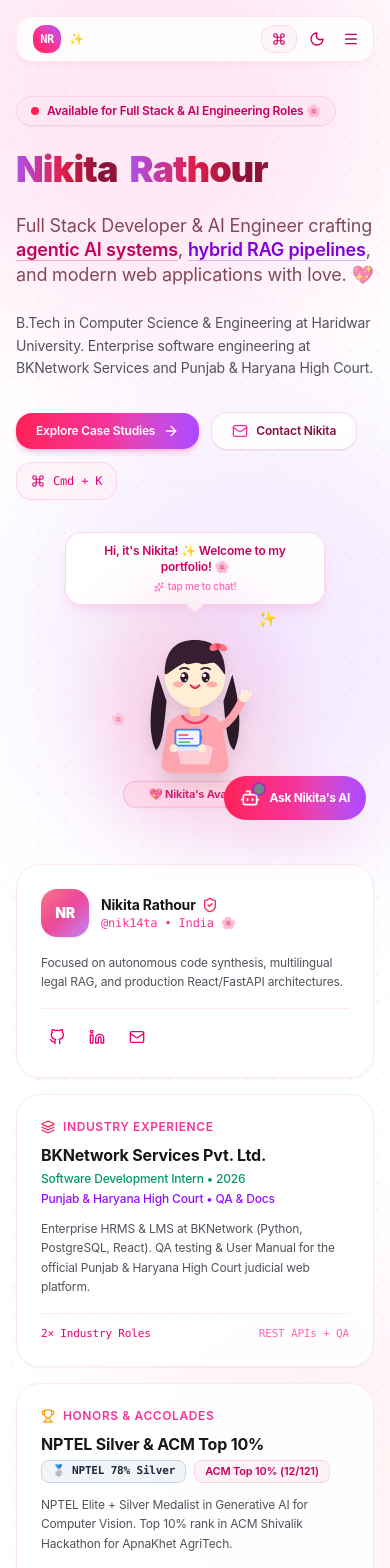
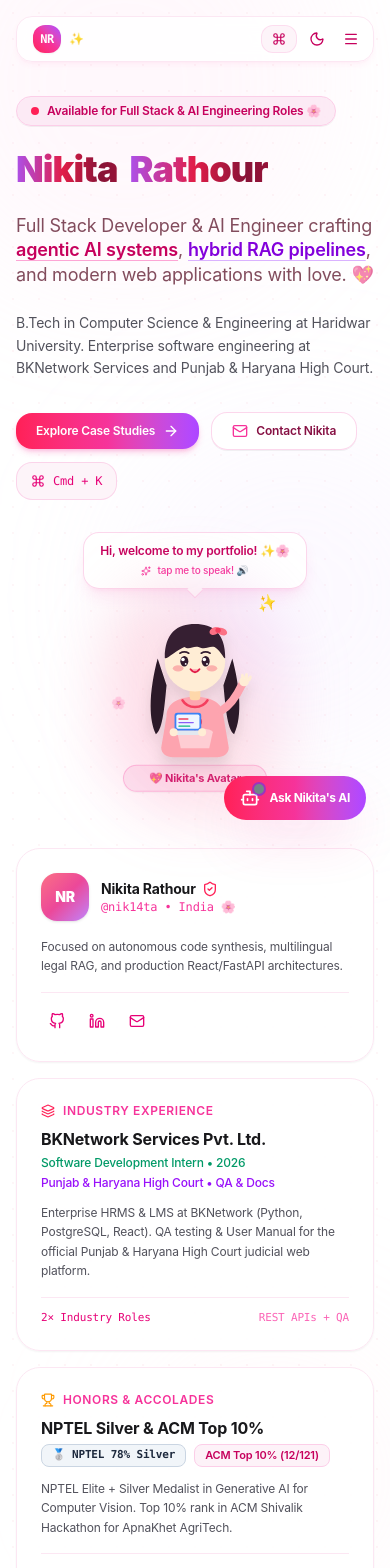
Before and after one commit to nik14ta/portfolio, a React (Vite) app: page / in a window 390 px wide. Shown: the top 1568 px of the page. Built offline with nearby package versions, Linux system fonts and the light colour scheme.

Commit message:
Add mascot voice audio and soften mobile pink lighting

```diff
--- a/src/components/Hero.jsx
+++ b/src/components/Hero.jsx
@@ -26,21 +26,21 @@ export default function Hero({ openCommandPalette }) {
   return (
     <section id="hero" className="relative pt-24 pb-16 md:pt-32 md:pb-24 overflow-hidden">
 
-      {/* Floating Dreamy Ambient Orbs (Pinterest Soft Pastels) */}
+      {/* Floating Dreamy Ambient Orbs (Soft, muted on mobile to prevent over-saturation) */}
       <div className="pointer-events-none absolute inset-0 overflow-hidden">
         <motion.div
-          className="absolute -top-24 -left-20 w-[420px] h-[420px] rounded-full bg-pink-300/25 dark:bg-pink-600/12 blur-3xl"
-          animate={{ scale: [1, 1.2, 1], x: [0, 25, 0], y: [0, -20, 0] }}
+          className="absolute -top-24 -left-20 w-[380px] h-[380px] rounded-full bg-pink-200/15 sm:bg-pink-300/20 dark:bg-pink-600/8 blur-3xl"
+          animate={{ scale: [1, 1.15, 1], x: [0, 20, 0], y: [0, -15, 0] }}
           transition={{ duration: 10, repeat: Infinity, ease: 'easeInOut' }}
         />
         <motion.div
-          className="absolute top-1/4 -right-20 w-96 h-96 rounded-full bg-purple-300/25 dark:bg-purple-600/12 blur-3xl"
-          animate={{ scale: [1, 1.18, 1], x: [0, -20, 0], y: [0, 25, 0] }}
+          className="absolute top-1/4 -right-20 w-80 h-80 rounded-full bg-purple-200/15 sm:bg-purple-300/18 dark:bg-purple-600/8 blur-3xl"
+          animate={{ scale: [1, 1.12, 1], x: [0, -15, 0], y: [0, 20, 0] }}
           transition={{ duration: 12, repeat: Infinity, ease: 'easeInOut', delay: 1 }}
         />
         <motion.div
-          className="absolute bottom-10 left-1/3 w-88 h-88 rounded-full bg-rose-200/25 dark:bg-rose-500/10 blur-3xl"
-          animate={{ scale: [1, 1.15, 1], y: [0, -25, 0] }}
+          className="absolute bottom-10 left-1/3 w-72 h-72 rounded-full bg-rose-100/15 sm:bg-rose-200/18 dark:bg-rose-500/8 blur-3xl"
+          animate={{ scale: [1, 1.1, 1], y: [0, -20, 0] }}
           transition={{ duration: 14, repeat: Infinity, ease: 'easeInOut', delay: 3 }}
         />
       </div>
--- a/src/components/NikitaMascot.jsx
+++ b/src/components/NikitaMascot.jsx
@@ -1,21 +1,54 @@
 import React, { useState } from 'react';
 import { motion, AnimatePresence } from 'framer-motion';
-import { Sparkles, Heart, MessageCircle } from 'lucide-react';
+import { Sparkles, Volume2, VolumeX } from 'lucide-react';
 import confetti from 'canvas-confetti';
 import { soundManager } from '../utils/audio';
 
 export default function NikitaMascot() {
   const [messageIndex, setMessageIndex] = useState(0);
   const [isWaving, setIsWaving] = useState(false);
+  const [isSpeaking, setIsSpeaking] = useState(false);
 
   const messages = [
-    "Hi, it's Nikita! ✨ Welcome to my portfolio! 🌸",
-    "I love building autonomous AI agents & aesthetic web apps! 💻💖",
+    "Hi, welcome to my portfolio! ✨🌸",
+    "I'm Nikita — Full Stack & AI Developer! 💻💖",
     "Check out my NPTEL Silver Medal (78%) below! 🥈✨",
     "Interned at BKNetwork & Punjab & Haryana High Court! 🏢📜",
     "Have a question? Try chatting with my AI bot in the corner! 🤖💕",
     "Thanks for visiting! Feel free to say hi! 💌",
   ];
+
+  // Browser Text-To-Speech with a cute, friendly voice pitch
+  const speakMessage = (text) => {
+    if (typeof window === 'undefined' || !('speechSynthesis' in window)) return;
+    try {
+      window.speechSynthesis.cancel(); // Stop any pending speech
+      // Clean emojis out for smoother speech synthesis
+      const cleanText = text.replace(/[\u{1F300}-\u{1FAFF}\u{2600}-\u{26FF}\u{2700}-\u{27BF}]/gu, '').trim();
+      const utterance = new SpeechSynthesisUtterance(cleanText);
+
+      // Look for a pleasant female voice (e.g. Google US English, Samantha, Zira)
+      const voices = window.speechSynthesis.getVoices();
+      const preferredVoice = voices.find(
+        (v) =>
+          (v.name.includes('Google') || v.name.includes('Samantha') || v.name.includes('Zira') || v.name.includes('Natural') || v.name.includes('Female')) &&
+          v.lang.startsWith('en')
+      ) || voices.find((v) => v.lang.startsWith('en'));
+
+      if (preferredVoice) utterance.voice = preferredVoice;
+      utterance.rate = 1.05; // Slightly lively
+      utterance.pitch = 1.25; // Gentle, friendly, youthful pitch
+
+      utterance.onstart = () => setIsSpeaking(true);
+      utterance.onend = () => setIsSpeaking(false);
+      utterance.onerror = () => setIsSpeaking(false);
+
+      window.speechSynthesis.speak(utterance);
+    } catch (e) {
+      console.warn('Speech synthesis error:', e);
+      setIsSpeaking(false);
+    }
+  };
 
   const handleMascotClick = () => {
     soundManager.playPop();
@@ -24,13 +57,15 @@ export default function NikitaMascot() {
 
     // Cute pink & rose confetti burst!
     confetti({
-      particleCount: 40,
-      spread: 55,
+      particleCount: 35,
+      spread: 50,
       origin: { y: 0.5, x: 0.8 },
       colors: ['#fb7185', '#f43f5e', '#ec4899', '#fbcfe8', '#fda4af', '#f472b6'],
     });
 
-    setMessageIndex((prev) => (prev + 1) % messages.length);
+    const nextIndex = (messageIndex + 1) % messages.length;
+    setMessageIndex(nextIndex);
+    speakMessage(messages[nextIndex]);
   };
 
   return (
@@ -56,10 +91,19 @@ export default function NikitaMascot() {
             <span>{messages[messageIndex]}</span>
           </div>
 
-          {/* Click me hint badge */}
-          <div className="mt-1 text-[10px] font-medium text-pink-400 dark:text-pink-400 flex items-center justify-center gap-1">
-            <Sparkles className="w-2.5 h-2.5" />
-            <span>tap me to chat!</span>
+          {/* Click me hint badge with sound icon */}
+          <div className="mt-1 text-[10px] font-medium text-pink-500 dark:text-pink-300 flex items-center justify-center gap-1.5">
+            {isSpeaking ? (
+              <>
+                <Volume2 className="w-3 h-3 animate-pulse text-rose-500" />
+                <span className="font-semibold text-rose-600 dark:text-rose-300">speaking...</span>
+              </>
+            ) : (
+              <>
+                <Sparkles className="w-2.5 h-2.5" />
+                <span>tap me to speak! 🔊</span>
+              </>
+            )}
           </div>
 
           {/* Bubble tail pointing down to mascot */}
--- a/src/components/SpotlightCursor.jsx
+++ b/src/components/SpotlightCursor.jsx
@@ -33,8 +33,8 @@ export default function SpotlightCursor({ isDark }) {
       className="pointer-events-none fixed inset-0 z-30 transition-opacity duration-300"
       style={{
         background: isDark
-          ? `radial-gradient(650px circle at ${pos.x}px ${pos.y}px, rgba(244, 114, 182, 0.08), transparent 80%)`
-          : `radial-gradient(550px circle at ${pos.x}px ${pos.y}px, rgba(251, 113, 133, 0.09), transparent 80%)`,
+          ? `radial-gradient(600px circle at ${pos.x}px ${pos.y}px, rgba(244, 114, 182, 0.05), transparent 80%)`
+          : `radial-gradient(450px circle at ${pos.x}px ${pos.y}px, rgba(251, 113, 133, 0.04), transparent 80%)`,
       }}
     />
   );
--- a/src/index.css
+++ b/src/index.css
@@ -4,10 +4,10 @@
 
 @layer base {
   :root {
-    --bg-dot: rgba(244, 63, 94, 0.08);
+    --bg-dot: rgba(225, 29, 72, 0.04);
   }
   .dark {
-    --bg-dot: rgba(244, 114, 182, 0.08);
+    --bg-dot: rgba(244, 114, 182, 0.05);
   }
 
   html {
@@ -22,13 +22,13 @@
     min-height: 100vh;
     overflow-x: clip;
     overflow-y: auto;
-    background-color: #fff8fa;
+    background-color: #fdfafb;
     color: #1f1224;
     transition: background-color 0.3s ease, color 0.3s ease;
   }
 
   .dark body {
-    background-color: #160c18;
+    background-color: #120a14;
     color: #fce7f3;
   }
 }
```
